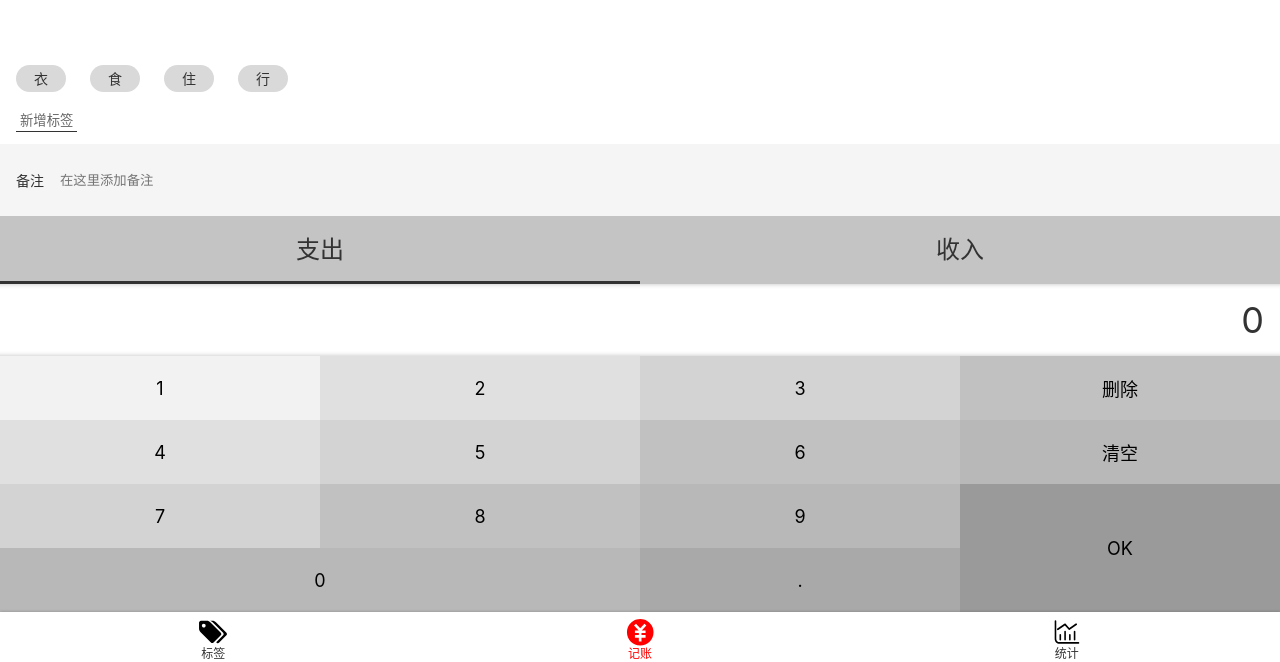
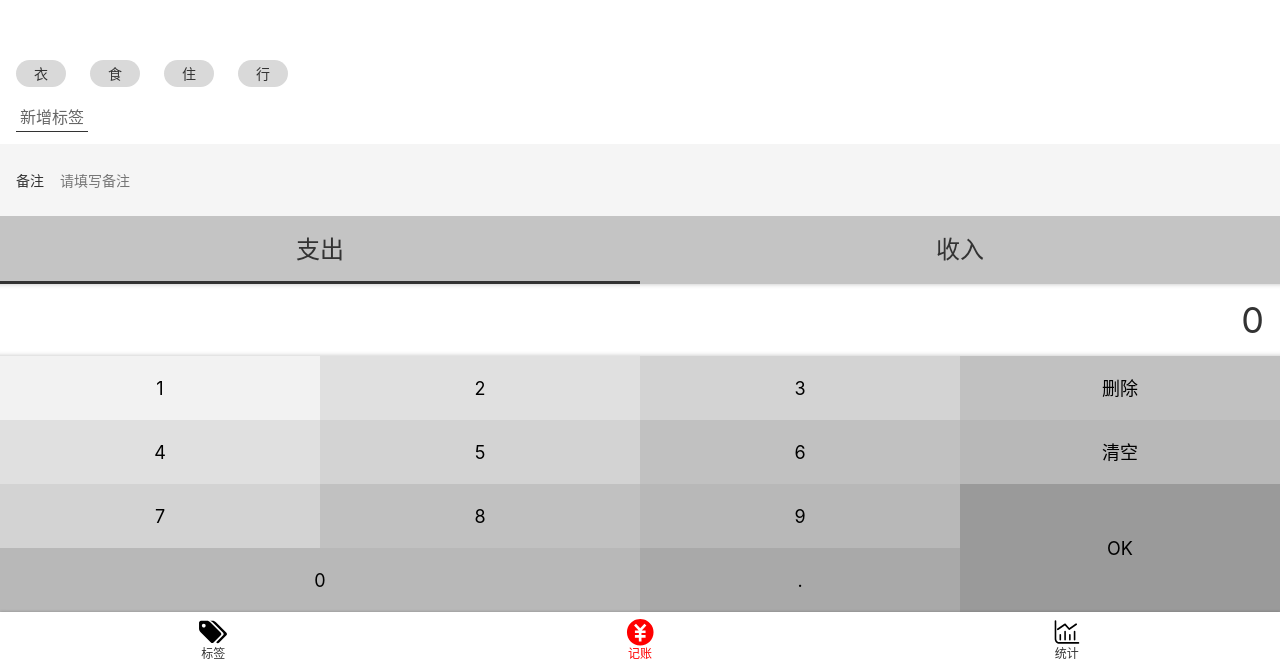
Before and after one commit to maple436/cuttle-money-react, a React app: page /#/money in a window 1280 px wide. Shown: the part 138-800 px from the top of the page. Built offline with nearby package versions, Linux system fonts and the light colour scheme.

Commit message:
编辑 tag 名

```diff
--- /dev/null
+++ b/src/components/Center.tsx
@@ -0,0 +1,10 @@
+import styled from 'styled-components';
+
+const Center = styled.div`
+  display:flex;
+  justify-content: center;
+  align-items: center;
+  flex-direction: column;
+`;
+
+export {Center}
--- /dev/null
+++ b/src/components/Input.tsx
@@ -0,0 +1,27 @@
+import React from 'react';
+import styled from 'styled-components';
+const Label = styled.label`
+    display:flex;
+    align-items: center;
+    > span { margin-right: 16px; white-space: nowrap; }
+    > input {
+      display:block;
+      width: 100%;
+      height: 44px;
+      background: none;
+      border: none;
+    }
+`;
+type Props = {
+  label: string;
+} & React.InputHTMLAttributes<HTMLInputElement>;
+const Input: React.FC<Props> = (props) => {
+  const {label, children, ...rest} = props;
+  return (
+    <Label>
+      <span>{props.label}</span>
+      <input {...rest} />
+    </Label>
+  );
+};
+export {Input};
--- /dev/null
+++ b/src/components/Space.tsx
@@ -0,0 +1,7 @@
+import styled from 'styled-components';
+
+const Space = styled.div`
+  height: 16px;
+`
+
+export {Space}
--- a/src/index.scss
+++ b/src/index.scss
@@ -32,8 +32,8 @@
   line-height: 1.5;
   background: #f5f5f5;
 }
-button{
-  font-family: inherit;
+button,input{
+  font: inherit;
 }
 .icon{
   width:1em;
--- a/src/useTags.tsx
+++ b/src/useTags.tsx
@@ -11,9 +11,27 @@
 const useTags = () => {
   const [tags, setTags] = useState<{ id: number; name: string }[]>(defaultTags)
   const findTag=(id:number)=>tags.filter(tag=>tag.id===id)[0]
-
-  ;
-  return {tags, setTags,findTag};
+  const findTagIndex = (id: number) => {
+    let result = -1;
+    for (let i = 0; i < tags.length; i++) {
+      if (tags[i].id === id) {
+        result = i;
+        break;
+      }
+    }
+    return result;
+  };
+  const updateTag = (id: number, obj: { name: string }) => {
+    // 获取你要改的 tag 的下标
+    const index = findTagIndex(id);
+    // 深拷贝 tags 得到 tagsClone
+    const tagsClone = JSON.parse(JSON.stringify(tags));
+    // 把 tagsClone 的第 index 删掉，换成 {id:id, name: obj.name}
+    tagsClone.splice(index, 1, {id: id, name: obj.name});
+    setTags(tagsClone);
+  };
+  return {tags, setTags, findTag, updateTag, findTagIndex};
 };
 
+
 export {useTags};
--- a/src/views/Money/NotesSection.tsx
+++ b/src/views/Money/NotesSection.tsx
@@ -1,22 +1,11 @@
 import styled from 'styled-components';
-import React, {useRef, useState} from 'react';
+import React, {ChangeEventHandler} from 'react';
+import {Input} from '../../components/Input';
 
 const Wrapper = styled.section`
       background: #f5f5f5;
-      padding: 0 16px;
+      padding: 14px 16px;
       font-size: 14px;
-      > label {
-        display:flex;
-        align-items: center;
-        > span { margin-right: 16px; white-space: nowrap; }
-        > input {
-          display:block;
-          width: 100%;
-          height: 72px;
-          background: none;
-          border: none;
-        }
-      }
 `;
 
 type Props = {
@@ -25,20 +14,13 @@
 }
 const NoteSection: React.FC<Props> = (props) => {
   const note=props.value;
-  const refInput = useRef<HTMLInputElement>(null);
-  const onBlur = () => {
-    if (refInput.current !== null) {
-      props.onChange(refInput.current.value);
-    }
+  const onChange: ChangeEventHandler<HTMLInputElement> = (e) => {
+    props.onChange(e.target.value);
   };
   return (
     <Wrapper>
-      <label>
-        <span>备注</span>
-        <input type="text" placeholder="在这里添加备注"
-               ref={refInput} defaultValue={note} onBlur={onBlur}
-        />
-      </label>
+      <Input label="备注" type="text" value={note} onChange={onChange}
+             placeholder="请填写备注"/>
     </Wrapper>
   );
 };
--- a/src/views/Tag.tsx
+++ b/src/views/Tag.tsx
@@ -4,12 +4,21 @@
 import Layout from 'components/Layout';
 import Icon from 'components/Icon';
 import styled from 'styled-components';
+import {Input} from '../components/Input';
 import {Button} from '../components/Button';
-
+import {Center} from '../components/Center';
+import {Space} from '../components/Space';
 
 type Params = {
   id: string;
 }
+
+
+const InputWrapper = styled.div`
+  background:white;
+  padding: 0 16px;
+  margin-top: 8px;
+`;
 
 const Topbar = styled.header`
   display:flex;
@@ -21,9 +30,9 @@
 `;
 
 const Tag: React.FC = () => {
-  const {findTag} = useTags();
-  let {id} = useParams<Params>();
-  const tag = findTag(parseInt(id));
+  const {findTag,updateTag} = useTags();
+  let {id:IdString} = useParams<Params>();
+  const tag = findTag(parseInt(IdString));
 
   return (
     <Layout>
@@ -32,15 +41,19 @@
         <span>编辑标签</span>
         <Icon/>
       </Topbar>
-      <div>
-        <label>
-          <span>标签名</span>
-          <input type="text" placeholder='标签名'/>
-        </label>
-      </div>
-      <div>
+      <InputWrapper>
+        <Input label="标签名" type="text" placeholder="标签名"
+               value={tag.name}
+                onChange={(e)=>{
+                  updateTag(tag.id,{name:e.target.value})
+                }}/>
+      </InputWrapper>
+      <Center>
+        <Space/>
+        <Space/>
+        <Space/>
         <Button>删除标签</Button>
-      </div>
+      </Center>
     </Layout>
   )
     ;
--- a/src/views/Tags.tsx
+++ b/src/views/Tags.tsx
@@ -5,6 +5,8 @@
 import Icon from 'components/Icon';
 import {Link} from 'react-router-dom';
 import {Button} from '../components/Button';
+import {Space} from '../components/Space';
+import {Center} from '../components/Center';
 
 
 const TagList = styled.ol`
@@ -24,15 +26,8 @@
   }
 `;
 
-const Center = styled.div`
-  display:flex;
-  justify-content: center;
-  align-items: center;
-  flex-direction: column;
-`;
-const Space = styled.div`
-  height: 16px;
-`
+
+
 function Tags() {
   const {tags}=useTags();
 
```
